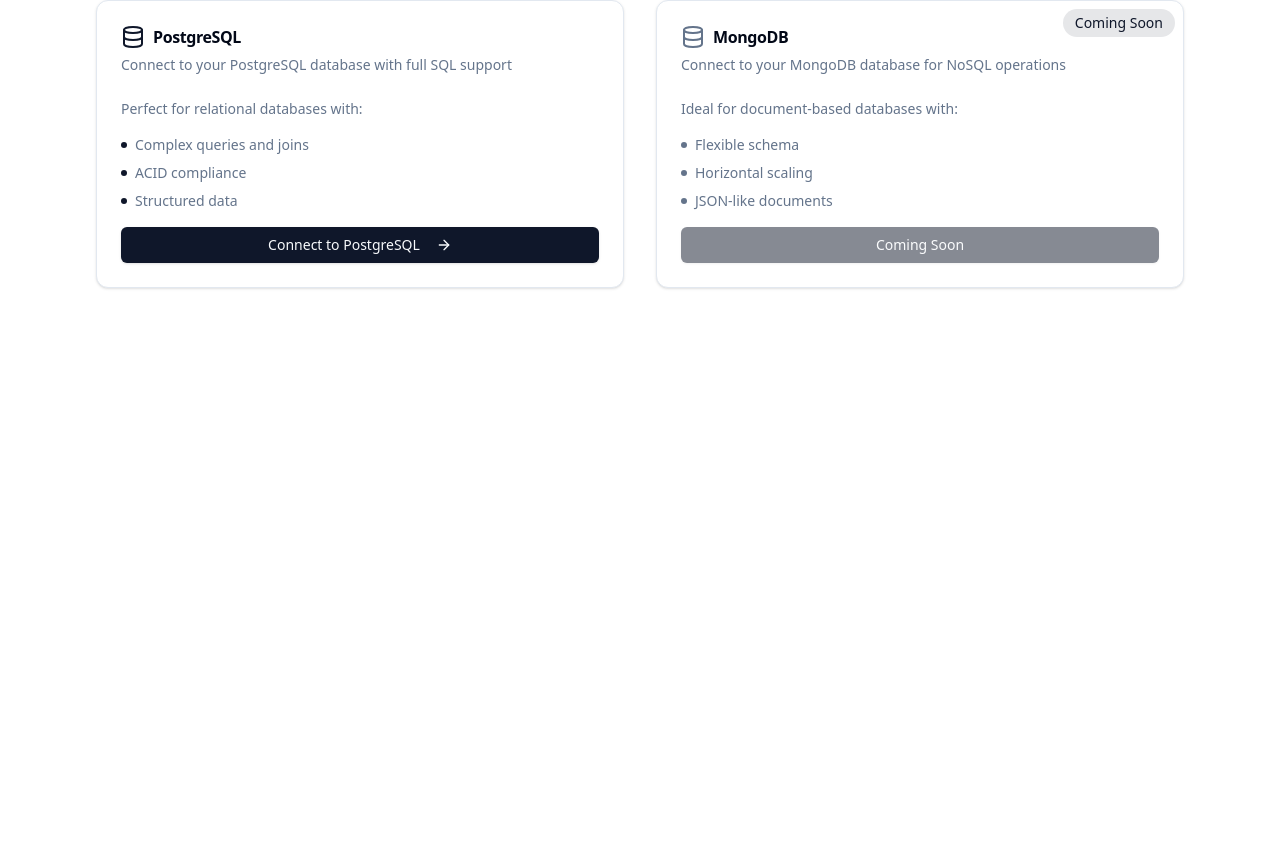
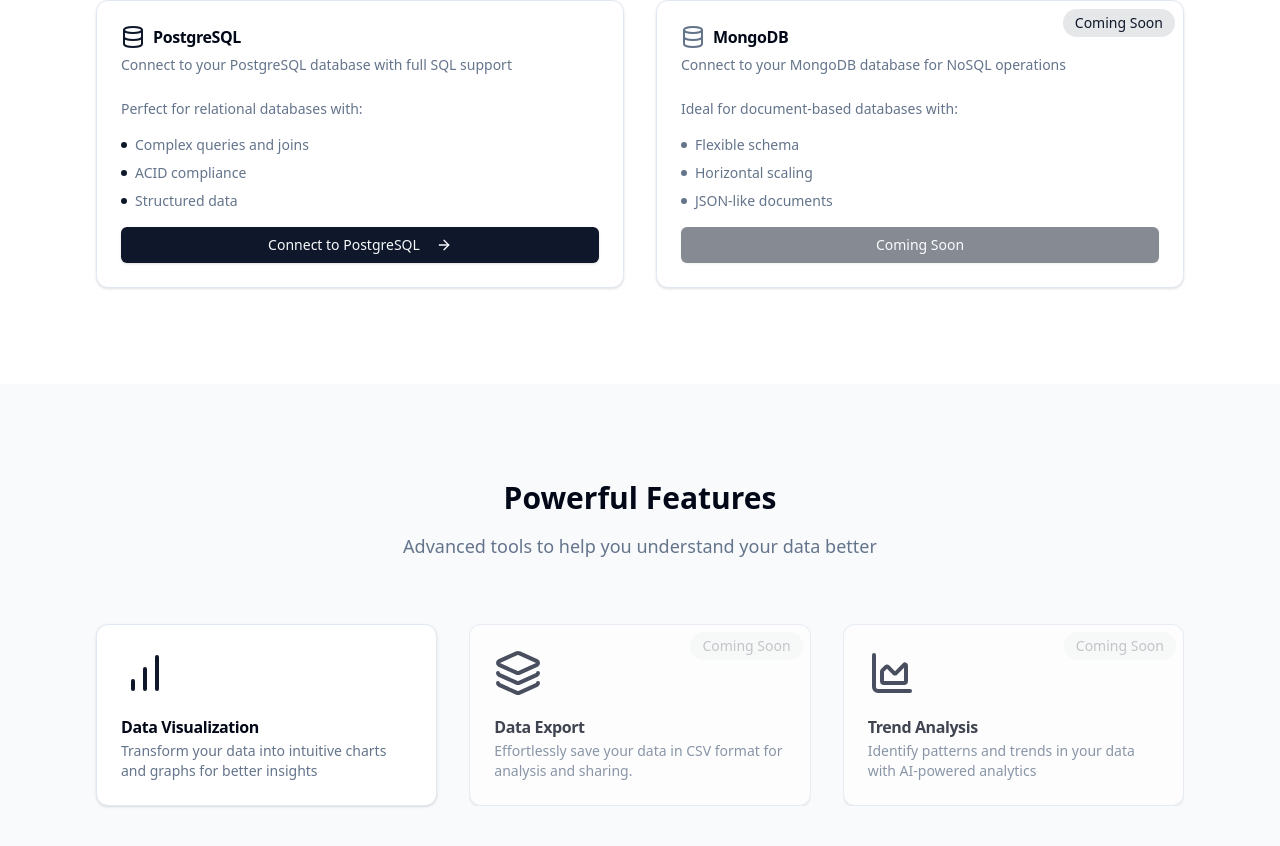
Before and after one commit to LuseBiswas/Database_AI_Agent, a React (Vite) app in the folder ai-agent-frontend/ai-agent-frontend/: page / in a window 1280 px wide. Shown: the part 1150-1996 px from the top of the page. Before the commit the page ends 1534 px from the top, so only its background shows below. Built offline with nearby package versions, Linux system fonts and the light colour scheme.

Commit message:
HomePageUpdated

```diff
--- a/ai-agent-frontend/ai-agent-frontend/src/Homepage.jsx
+++ b/ai-agent-frontend/ai-agent-frontend/src/Homepage.jsx
@@ -3,7 +3,7 @@
 import { useTheme } from './components/ThemeProvider';
 import { Button } from '@/components/ui/button';
 import { Card, CardContent, CardDescription, CardHeader, CardTitle } from '@/components/ui/card';
-import { Sun, Moon, Database, MessageSquare, Shield, Zap, ArrowRight } from 'lucide-react';
+import { Sun, Moon, Database, MessageSquare, Shield, Zap, ArrowRight,BarChart, Layers, AreaChart } from 'lucide-react';
 import { motion } from 'framer-motion';
 
 const Homepage = () => {
@@ -234,6 +234,76 @@
           </motion.div>
         </div>
       </div>
+
+      {/* New Features Section */}
+      <div className="py-24 bg-muted/50">
+        <div className="max-w-6xl mx-auto px-4 sm:px-6 lg:px-8">
+          <motion.div
+            className="text-center mb-16"
+            initial={{ opacity: 0 }}
+            whileInView={{ opacity: 1 }}
+            viewport={{ once: true }}
+          >
+            <h2 className="text-3xl font-bold mb-4">Powerful Features</h2>
+            <p className="text-lg text-muted-foreground">Advanced tools to help you understand your data better</p>
+          </motion.div>
+
+          <motion.div
+            className="grid md:grid-cols-3 gap-8"
+            initial={{ opacity: 0, y: 20 }}
+            whileInView={{ opacity: 1, y: 0 }}
+            viewport={{ once: true }}
+            transition={{ duration: 0.6, staggerChildren: 0.2 }}
+          >
+            <motion.div
+              whileHover={{ y: -8 }}
+              transition={{ duration: 0.2 }}
+            >
+              <Card className="h-full">
+                <CardHeader>
+                  <BarChart className="h-12 w-12 text-primary mb-4" />
+                  <CardTitle>Data Visualization</CardTitle>
+                  <CardDescription>Transform your data into intuitive charts and graphs for better insights</CardDescription>
+                </CardHeader>
+              </Card>
+            </motion.div>
+
+            <motion.div
+              whileHover={{ y: -8 }}
+              transition={{ duration: 0.2 }}
+              className="relative overflow-hidden"
+            >
+              <div className="absolute top-2 right-2 bg-primary/10 text-primary px-3 py-1 rounded-full text-sm">
+                Coming Soon
+              </div>
+              <Card className="h-full opacity-75">
+                <CardHeader>
+                  <Layers className="h-12 w-12 text-primary mb-4" />
+                  <CardTitle>Data Export</CardTitle>
+                  <CardDescription>Effortlessly save your data in CSV format for analysis and sharing.</CardDescription>
+                </CardHeader>
+              </Card>
+            </motion.div>
+
+            <motion.div
+              whileHover={{ y: -8 }}
+              transition={{ duration: 0.2 }}
+              className="relative overflow-hidden"
+            >
+              <div className="absolute top-2 right-2 bg-primary/10 text-primary px-3 py-1 rounded-full text-sm">
+                Coming Soon
+              </div>
+              <Card className="h-full opacity-75">
+                <CardHeader>
+                  <AreaChart className="h-12 w-12 text-primary mb-4" />
+                  <CardTitle>Trend Analysis</CardTitle>
+                  <CardDescription>Identify patterns and trends in your data with AI-powered analytics</CardDescription>
+                </CardHeader>
+              </Card>
+            </motion.div>
+          </motion.div>
+        </div>
+      </div>
     </div>
   );
 };
```
